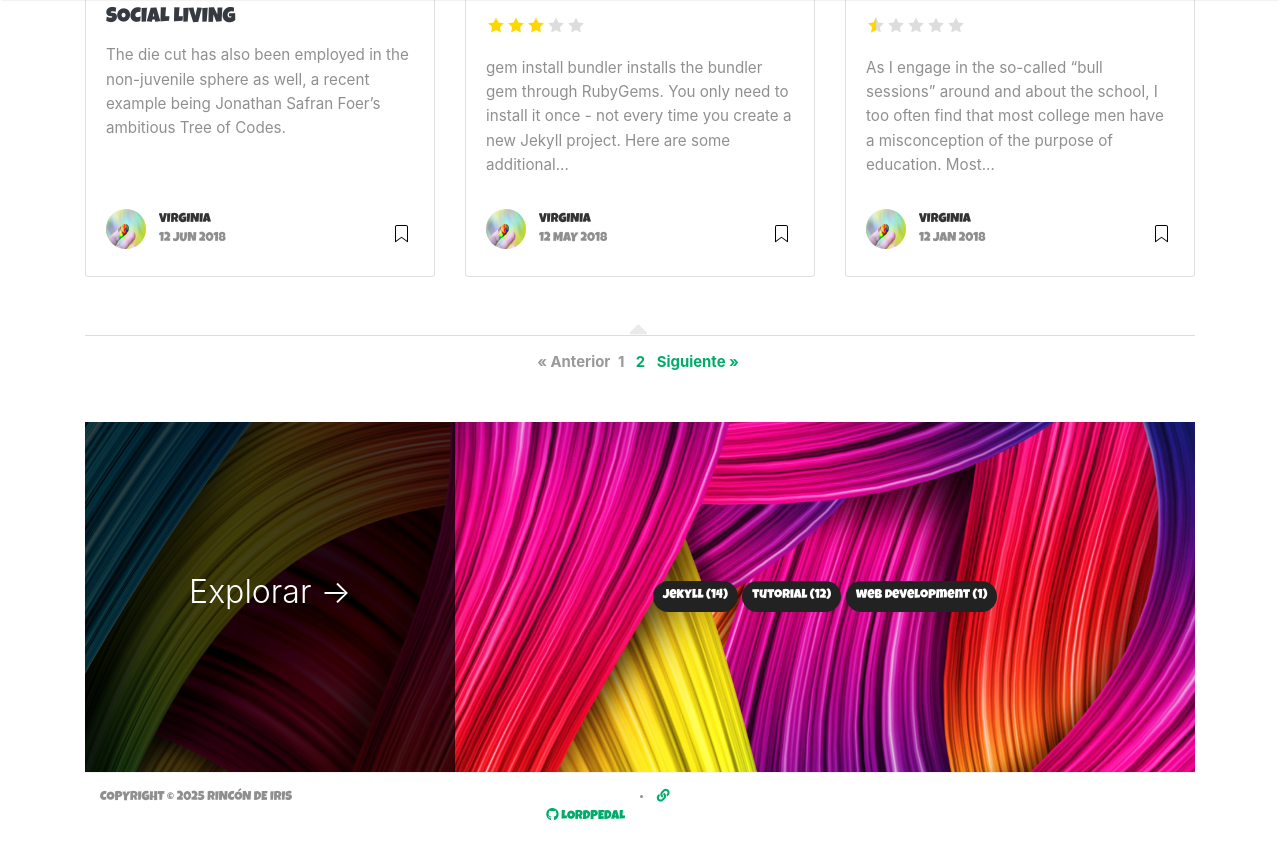
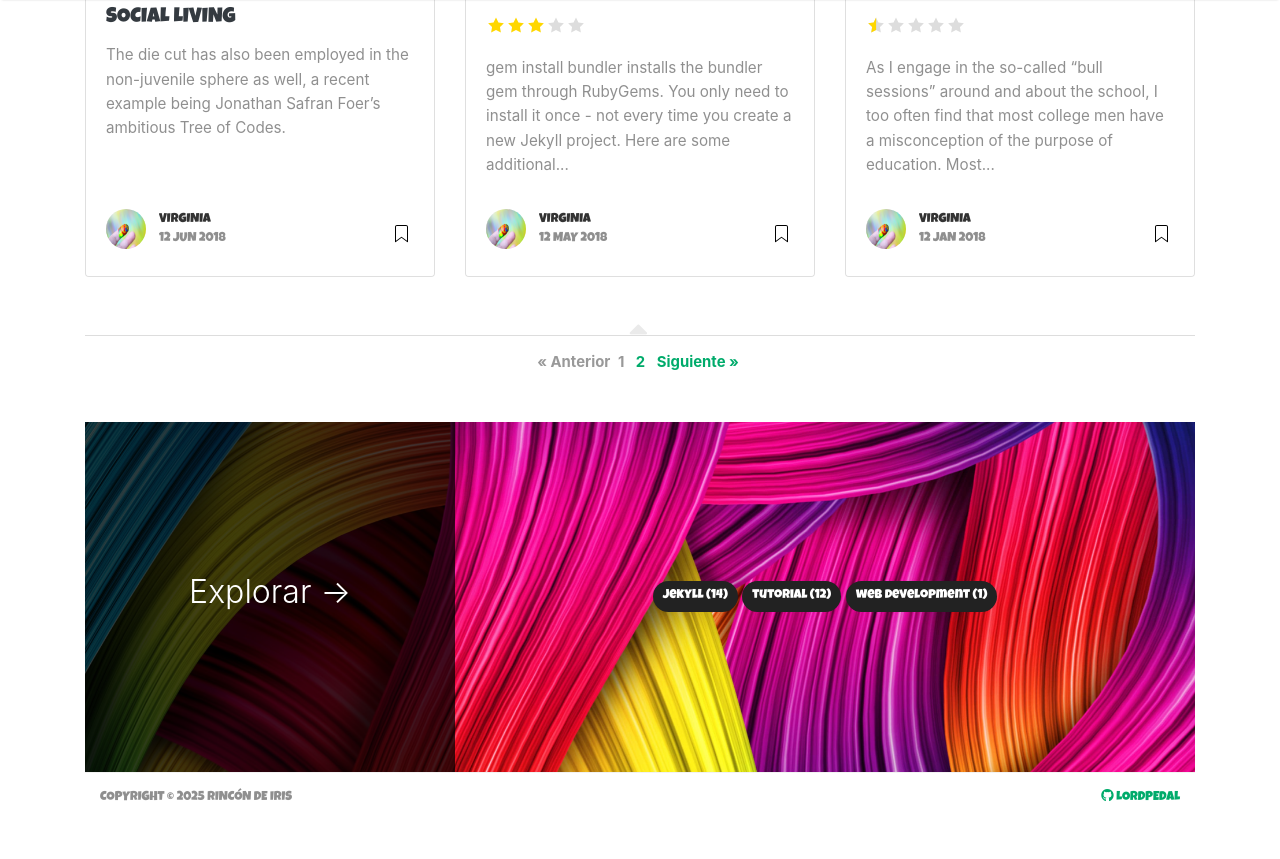
Before and after one commit to Lordpedal/rincondeiris, a Jekyll site: the page built from index.html, in a window 1280 px wide and 900 px high, scrolled down 1596 px. Shown: the top 859 px of the window. Built offline with Jekyll 4.4.1, drawn with Linux system fonts in a browser that asks for light colours; nearby versions of some CDN libraries; the list of posts is cut into pages by our own code.

Commit message:
Actualización mié 26 mar 2025 19:31:41 CET

```diff
--- a/_layouts/default.html
+++ b/_layouts/default.html
@@ -168,7 +168,6 @@ ga('send', 'pageview');
             <div class="col-md-6 col-sm-6 text-center text-lg-left">
                 Copyright © {{ site.time | date: "%Y" }} {{ site.name }}
             </div>
-		<li><a href="{{ link.url }}" rel="nofollow noopener noreferrer"><i class="{{ link.icon | default: 'fas fa-link' }}" aria-hidden="true"></i> {{ link.label }}</a></li>
             <div class="col-md-6 col-sm-6 text-center text-lg-right">
                 <a target="_blank" href="https://lordpedal.github.io"><i class="fab fa-github"></i> Lordpedal</a>
             </div>
```
